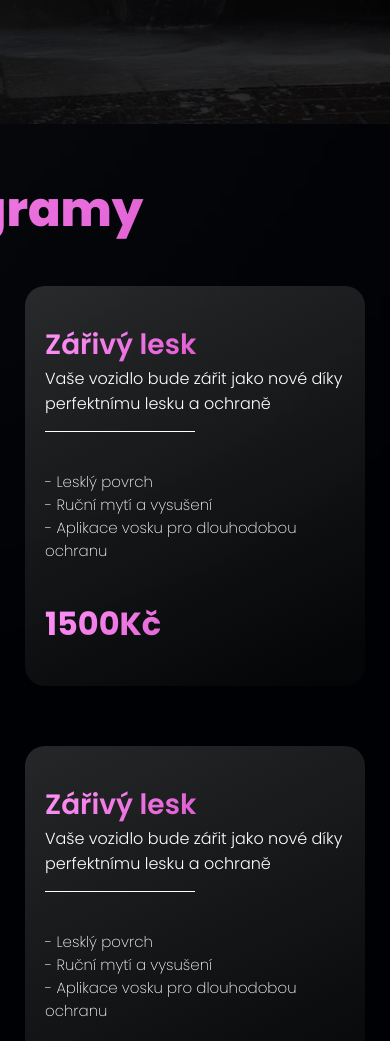
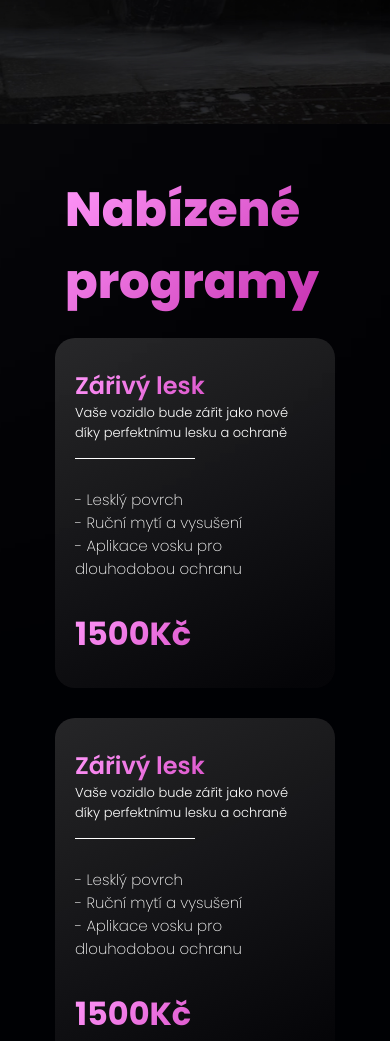
Before and after one commit to dadasus2/mycka-stranky, a plain HTML site: page index.html in a window 390 px wide. Shown: the part 720-1761 px from the top of the page. Drawn offline with Linux system fonts and the light colour scheme.

Commit message:
programs

```diff
--- a/index.html
+++ b/index.html
@@ -37,7 +37,7 @@
             <div class="hero-text">
                 <h1>Ruční mytí aut v Praze</h1>
                 <p>Lorem, ipsum dolor sit amet consectetur adipisicing elit. Perspiciatis, inventore!</p>
-                <a href="#"><button>Rezervovat</button></a>
+                <a href="https://drie.reservio.com"><button>Rezervovat</button></a>
             </div>
         </div>
     </div>
--- a/style.css
+++ b/style.css
@@ -83,8 +83,8 @@ header .fas {
         flex-direction: column;
         background: rgb(0, 0, 0);
         height: 100vh;
-        width: 100%;
-        right: -100%;
+        width: 60%;
+        right: -60%;
         position: fixed;
         transition: .3s;
         text-align: center;
@@ -121,7 +121,7 @@ header .fas {
 
     .menu li {
         height: 70px;
-        font-size: 40px;
+        font-size: 25px;
         margin-top: 30;
         font-weight: bold;
     }
@@ -169,6 +169,7 @@ header .fas {
     left: 50%;
     transform: translate(-50%);
     bottom: 100px;
+    user-select: none;
 }
 
 .hero-text {
@@ -379,6 +380,45 @@ header .fas {
     text-fill-color: transparent;
 }
 
+@media(max-width:1170px) {
+    .programs {
+        width: 780px;
+    }
+
+    .program {
+        width: 200px;
+        height: 350px;
+        margin: 10;
+        margin-top: 20px;
+    }
+
+    .program-title h1 {
+        font-weight: 600;
+        font-size: 24px;
+
+    }
+
+    .program-title p {
+        font-weight: 300;
+        font-size: 13;
+    }
+}
+
+@media(max-width:800px) {
+    .programs {
+        width: 520px;
+    }
+}
+
+@media(max-width:550px) {
+    .programs {
+        width: 300px;
+    }
+
+    .program {
+        width: 300px;
+    }
+}
 
 .outcome {
     position: relative;
```
